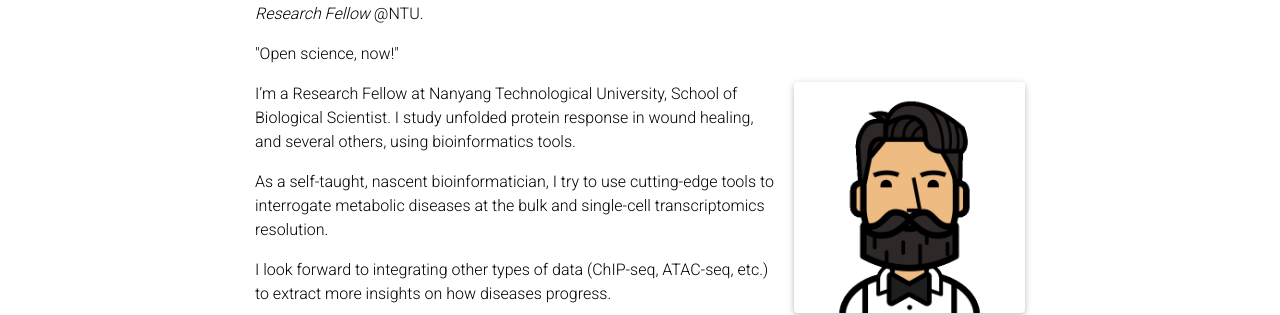
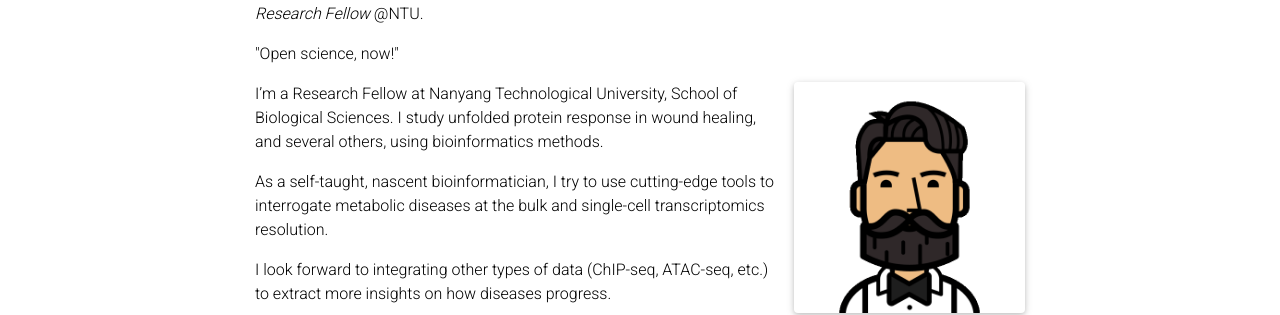
Before and after one commit to cenk-celik/cenk-celik.github.io, a Jekyll site: the page built from _pages/about.md, in a window 1280 px wide and 1077 px high. Shown: the part 159-474 px from the top of the window. Built offline with Jekyll 4.4.1, drawn with Linux system fonts in a browser that asks for light colours; full-size pictures stand in for the smaller copies a plugin makes; comment, search, counter and statistics services are not loaded; a style sheet for code colours, icons or effects is not loaded.

Commit message:
Typo fixed.

```diff
--- a/_pages/about.md
+++ b/_pages/about.md
@@ -17,7 +17,7 @@ selected_papers: true # includes a list of papers marked as "selected={true}"
 social: true  # includes social icons at the bottom of the page
 ---
 
-I'm a Research Fellow at Nanyang Technological University, School of Biological Scientist. I study unfolded protein response in wound healing, and several others, using bioinformatics tools.
+I'm a Research Fellow at Nanyang Technological University, School of Biological Sciences. I study unfolded protein response in wound healing, and several others, using bioinformatics methods.
 
 As a self-taught, nascent bioinformatician, I try to use cutting-edge tools to interrogate metabolic diseases at the bulk and single-cell transcriptomics resolution.
 
```
